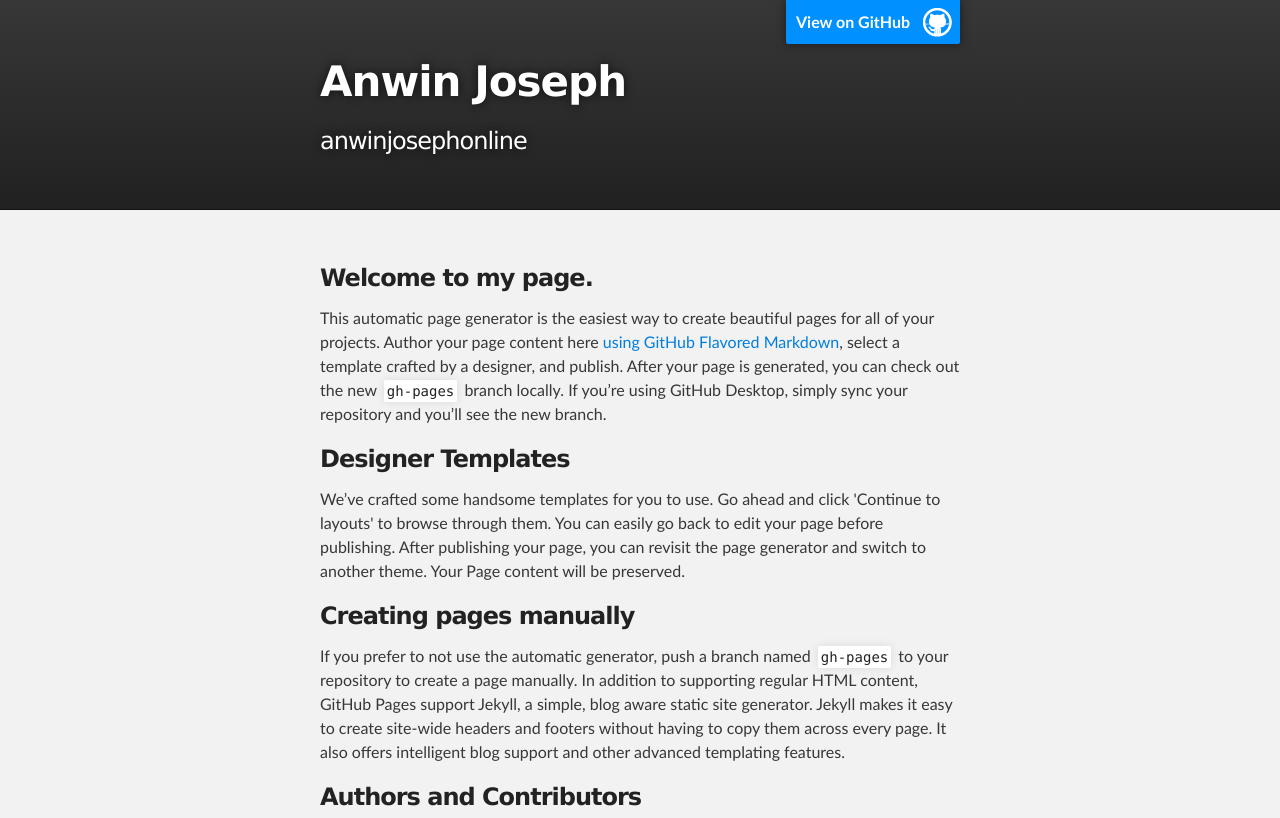
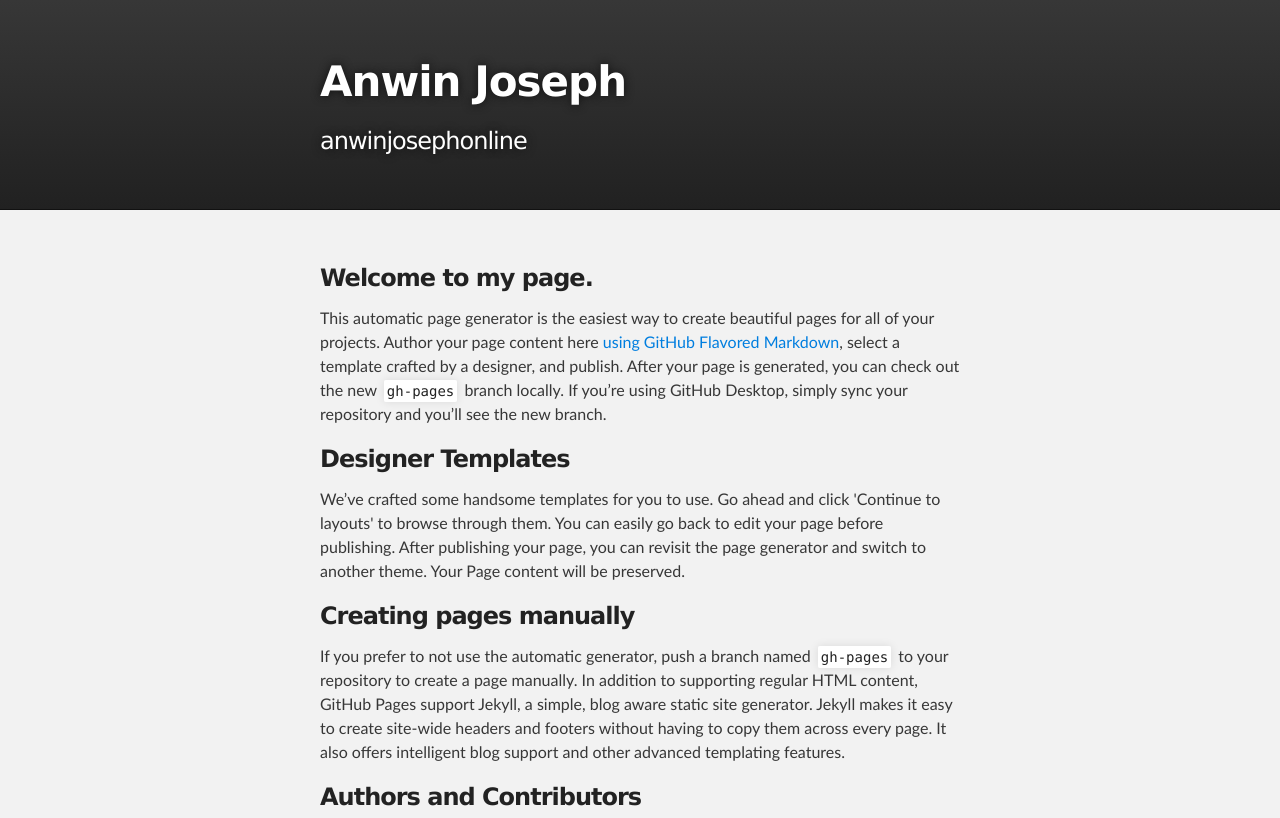
Before and after one commit to anwinjoseph/anwinjoseph.github.io, a plain HTML site: page index.html in a window 1280 px wide. Shown: the top 818 px of the page. Drawn offline with Linux system fonts and the light colour scheme.

Commit message:
Update index.html

```diff
--- a/index.html
+++ b/index.html
@@ -16,9 +16,8 @@
     <!-- HEADER -->
     <div id="header_wrap" class="outer">
         <header class="inner">
-          <a id="forkme_banner" href="https://github.com/anwinjoseph">View on GitHub</a>
 
-          <h1 id="project_title">Anwin Joseph</h1>
+        <h1 id="project_title">Anwin Joseph</h1>
           <h2 id="project_tagline">anwinjosephonline</h2>
 
         </header>
```
